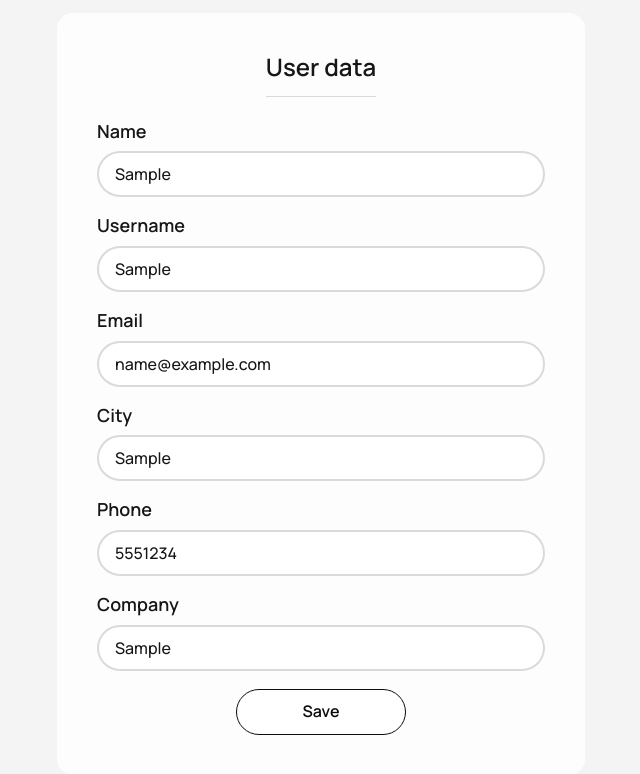
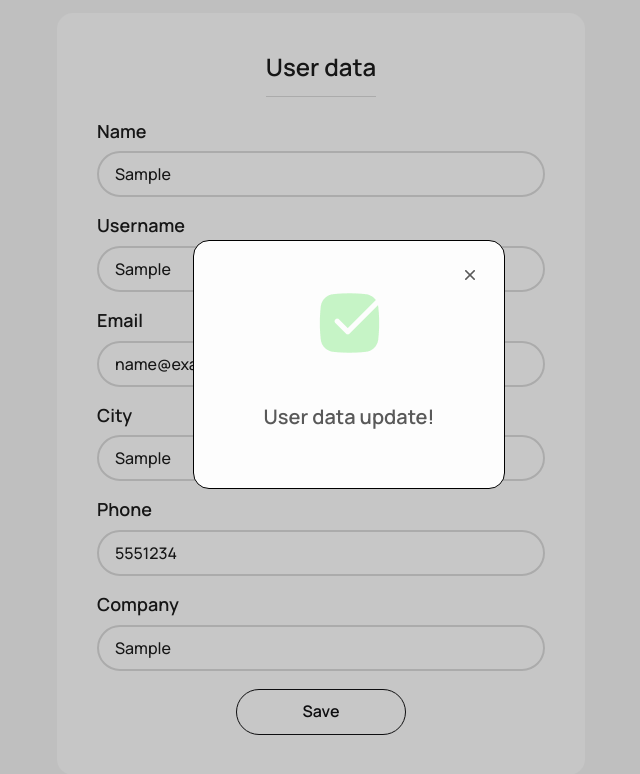
Before and after one commit to maybe-skiFF/forum-task, a React (Vite) app: page /user/1 in a window 1280 px wide. Both pictures are taken after typing "Sample", "Sample", "name@example.com", "Sample", "5551234", "Sample" into the empty fields and a click on the button "Save". Shown: the part 106-880 px from the top of the page, without its empty margins (319-959 px from the left). Built offline with nearby package versions, Linux system fonts and the light colour scheme; no server answers.

Commit message:
feat: add accept popap after submiting user data form

```diff
--- /dev/null
+++ b/src/components/PopapAccept/PopapAccept.module.css
@@ -0,0 +1,41 @@
+.popapOverlay {
+  position: fixed;
+  top: 0;
+  left: 0;
+  width: 100vw;
+  height: 100vh;
+  background-color: rgba(22, 22, 22, 0.24);
+  z-index: 2;
+}
+
+.popapWrapper {
+  display: flex;
+  flex-direction: column;
+  align-items: center;
+  row-gap: 20px;
+  border-radius: 16px;
+  padding: 40px;
+  width: 230px;
+  background-color: var(--color-6);
+
+  position: fixed;
+  top: 30%;
+  left: 40%;
+  z-index: 3;
+
+  border: 1px solid black;
+}
+
+.crossImg {
+  position: absolute;
+  right: 20px;
+  top: 20px;
+  cursor: pointer;
+}
+
+.popapText {
+  font-family: var(--font-family);
+  font-weight: 600;
+  font-size: 20px;
+  color: var(--color-2);
+}
--- /dev/null
+++ b/src/components/PopapAccept/PopapAccept.tsx
@@ -0,0 +1,43 @@
+import styles from './PopapAccept.module.css';
+import { useEffect } from 'react';
+import cross from '../../../public/cross.png';
+import popapImg from '../../../public/accept-img.png';
+
+interface IProps {
+  isVisible: boolean;
+  setIsVisible: (isVisible: boolean) => void;
+}
+
+const PopapAccept = ({ isVisible, setIsVisible }: IProps) => {
+  const closePopap = () => {
+    setIsVisible(false);
+  };
+
+  useEffect(() => {
+    const time = setTimeout(() => {
+      closePopap();
+    }, 4000);
+
+    return () => clearTimeout(time);
+  });
+
+  if (!isVisible) return null;
+
+  return (
+    <>
+      <div className={styles.popapOverlay} onClick={closePopap}></div>
+      <div className={styles.popapWrapper}>
+        <img
+          onClick={closePopap}
+          className={styles.crossImg}
+          src={cross}
+          alt="cross"
+        />
+        <img className={styles.popapImg} src={popapImg} alt="popapImg" />
+        <p className={styles.popapText}>User data update!</p>
+      </div>
+    </>
+  );
+};
+
+export { PopapAccept };
--- a/src/components/UserInfoForm/UserInfoForm.tsx
+++ b/src/components/UserInfoForm/UserInfoForm.tsx
@@ -3,14 +3,16 @@ import styles from './UserInfoForm.module.css';
 import arrowLeft from '../../../public/arrow-left.png';
 import { useForm } from 'react-hook-form';
 import { IFormUserData } from '../../interfaces';
-import { useEffect } from 'react';
+import { useEffect, useState } from 'react';
 import { getUser, updateUserData } from '../../services/api';
 import { useDispatch } from 'react-redux';
 import { updatingUserData } from '../../redux/usersDataSlice';
+import { PopapAccept } from '../PopapAccept/PopapAccept';
 
 const UserInfoForm = () => {
   const { key } = useParams();
   const dispatch = useDispatch();
+  const [isVisible, setIsVisible] = useState<boolean>(false);
 
   const {
     register,
@@ -63,6 +65,7 @@ const UserInfoForm = () => {
 
     dispatch(updatingUserData(payload));
     reset(payload);
+    setIsVisible(true);
     await updateUserData(payload.updatingUserData, key);
   };
 
@@ -188,6 +191,7 @@ const UserInfoForm = () => {
           </button>
         </form>
       </div>
+      <PopapAccept isVisible={isVisible} setIsVisible={setIsVisible} />
     </div>
   );
 };
```
Also changed, not shown: public/accept-img.png (added), public/cross.png (added).
